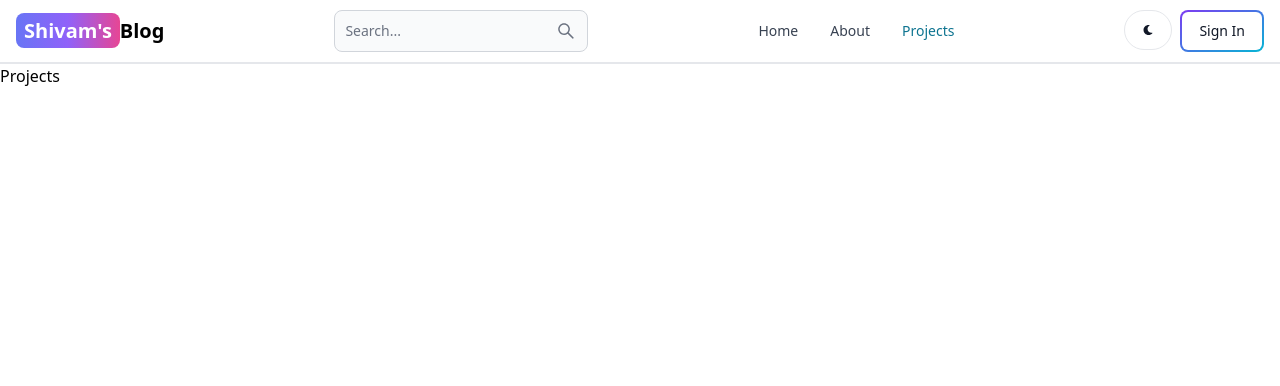
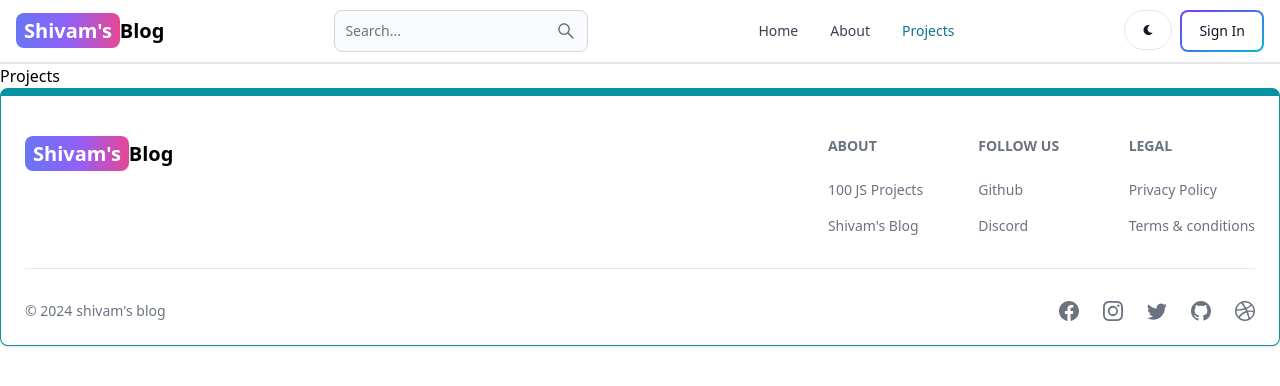
Before and after one commit to 12Shivam12/MERN-blog-app, a React (Vite) app in the folder myBlogApp/: page /projects in a window 1280 px wide. Shown: the top 386 px of the page. Built offline with nearby package versions, Linux system fonts and the light colour scheme.

Commit message:
created footer

```diff
--- a/myBlogApp/src/App.jsx
+++ b/myBlogApp/src/App.jsx
@@ -6,6 +6,7 @@
 import Header from "./components/Header"
 import SignIn from "./pages/Signin"
 import SignUp from "./pages/Signup"
+import FooterComp from "./components/Footer"
 
 
 function App() {
@@ -22,6 +23,7 @@
         <Route path="/dashboard" element={<Dashboard />} />
         <Route path="/projects" element={<Projects />} />
       </Routes>
+      <FooterComp/>
     </BrowserRouter>
   )
 }
--- /dev/null
+++ b/myBlogApp/src/components/Footer.jsx
@@ -0,0 +1,70 @@
+import { Footer } from 'flowbite-react'
+import React from 'react'
+import { Link } from 'react-router-dom'
+import {BsDribbble, BsFacebook, BsGithub, BsInstagram, BsTwitter} from 'react-icons/bs'
+
+const FooterComp = () => {
+    return (
+        <Footer container className='border border-t-8 border-teal-500'>
+            <div className="w-full max-w-7xl mx-auto">
+                <div className="grid w-full justify-between sm:flex md:grid-cols-1">
+                    <div className="mt-5">
+                        <Link to='/' className='self-center whitespace-nowrap text-lg sm:text-xl font-semibold dark:text-white'>
+                            <span className="px-2 py-1 bg-gradient-to-r from-indigo-500 via-purple-500 to-pink-500 rounded-lg text-white">Shivam's</span>
+                            Blog
+                        </Link>
+                    </div>
+                    <div className="grid grid-cols-2 gap-8 mt-4 sm:grid-cols-3 sm:gap-6">
+                        <div>
+                            <Footer.Title title='About' />
+                            <Footer.LinkGroup col>
+                                <Footer.Link href='#'>
+                                    100 JS Projects
+                                </Footer.Link>
+                                <Footer.Link href='#'>
+                                    Shivam's Blog
+                                </Footer.Link>
+                            </Footer.LinkGroup>
+                        </div>
+                        <div>
+                            <Footer.Title title='Follow us' />
+                            <Footer.LinkGroup col>
+                                <Footer.Link href=''>
+                                  Github
+                                </Footer.Link>
+                                <Footer.Link href=''>
+                                   Discord
+                                </Footer.Link>
+                            </Footer.LinkGroup>
+                        </div>
+                        <div>
+                            <Footer.Title title='Legal' />
+                            <Footer.LinkGroup col>
+                                <Footer.Link href=''>
+                                  Privacy Policy
+                                </Footer.Link>
+                                <Footer.Link href=''>
+                                  Terms &amp; conditions
+                                </Footer.Link>
+                            </Footer.LinkGroup>
+                        </div>
+                    </div>
+                </div>
+                <Footer.Divider/>
+                <div className="w-full sm:flex sm:items-center sm:justify-between">
+                    <Footer.Copyright href='#' by="shivam's blog" year={new Date().getFullYear()}/>
+                    <div className="flex gap-6 sm:mt-0 mt-4 sm:justify-center">
+                        <Footer.Icon href='#' icon={BsFacebook} />
+                        <Footer.Icon href='#' icon={BsInstagram} />
+                        <Footer.Icon href='#' icon={BsTwitter} />
+                        <Footer.Icon href='#' icon={BsGithub} />
+                        <Footer.Icon href='#' icon={BsDribbble} />
+                    </div>
+                </div>
+
+            </div>
+        </Footer>
+    )
+}
+
+export default FooterComp
```
